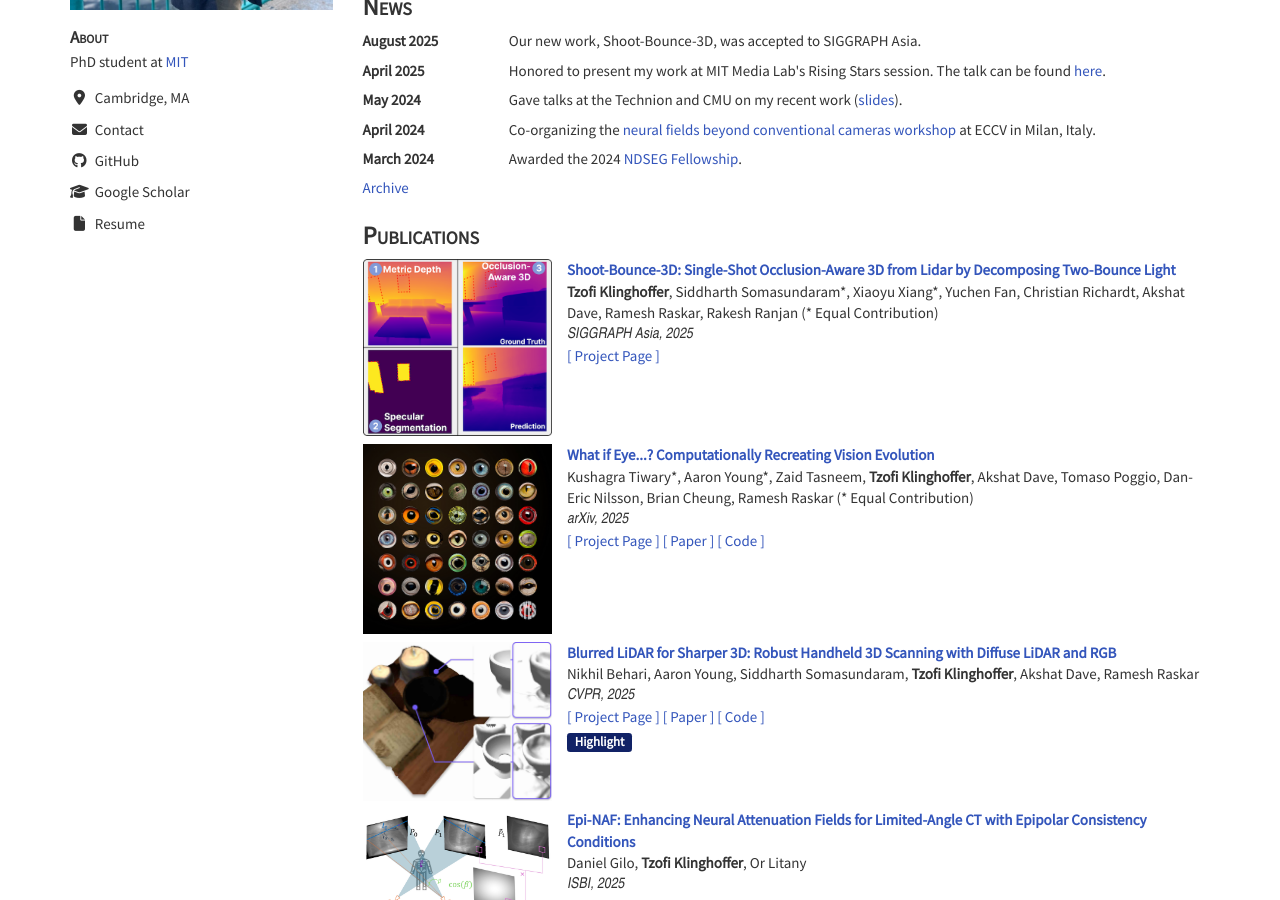
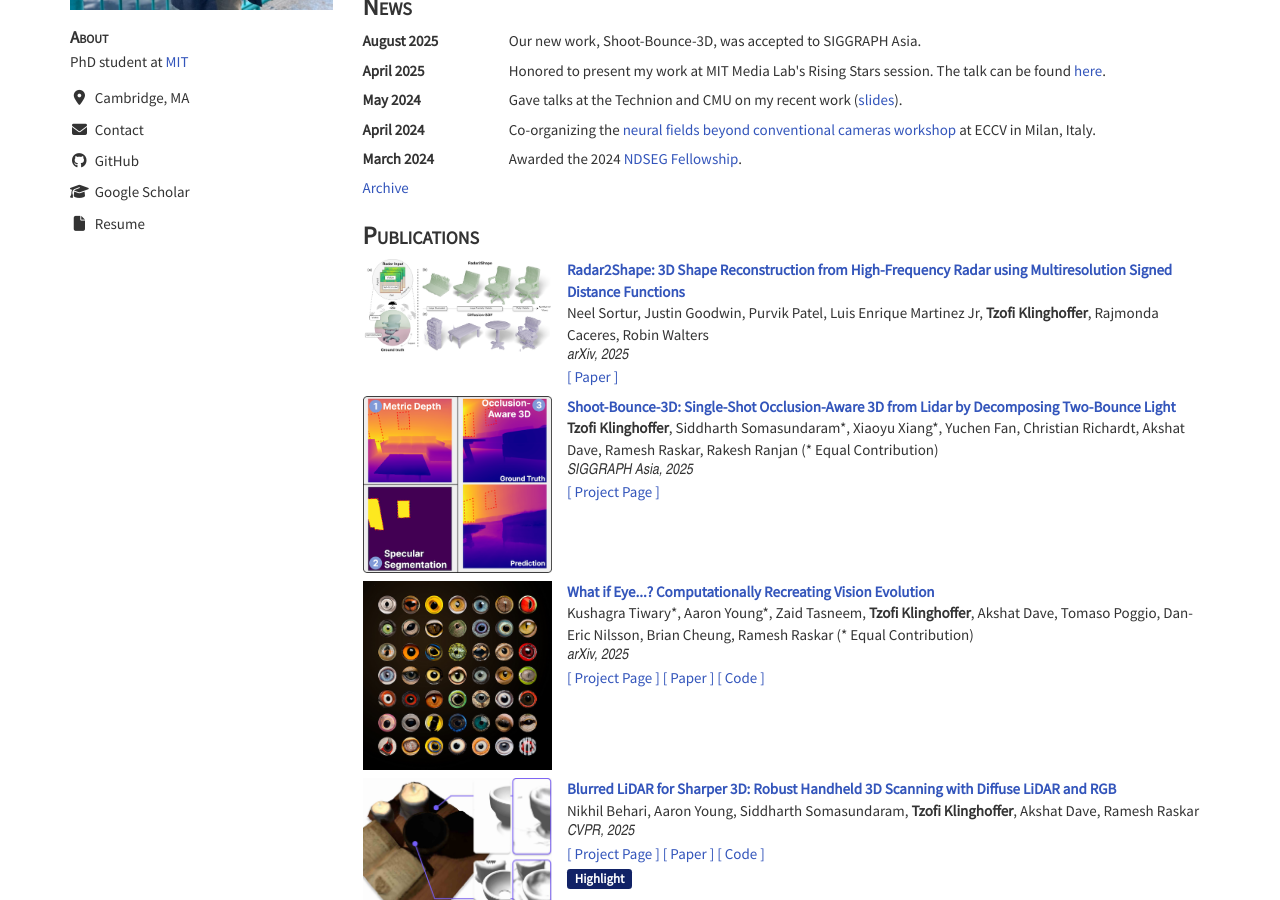
Before and after one commit to tzofi/tzofi.github.io, a Jekyll site: the page built from index.html, in a window 1280 px wide and 900 px high, scrolled down 324 px. Built offline with Jekyll 4.4.1, drawn with Linux system fonts in a browser that asks for light colours; nearby versions of some CDN libraries.

Commit message:
Update publications.json

```diff
--- a/_data/publications.json
+++ b/_data/publications.json
@@ -1,4 +1,14 @@
 [
+	{
+		"id": "radar2shape",
+		"title": "Radar2Shape: 3D Shape Reconstruction from High-Frequency Radar using Multiresolution Signed Distance Functions",
+		"authors": ["Neel Sortur", "Justin Goodwin", "Purvik Patel", "Luis Enrique Martinez Jr", "<b>Tzofi Klinghoffer</b>", "Rajmonda Caceres", "Robin Walters"],
+		"venue": "arXiv",
+		"date": "2025",
+		"links" : [
+			{"type": "link", "name": "Paper", "target": "https://arxiv.org/pdf/2511.17484"},
+        ]
+	},
 	{
 		"id": "sb3d",
 		"title": "Shoot-Bounce-3D: Single-Shot Occlusion-Aware 3D from Lidar by Decomposing Two-Bounce Light",
```
